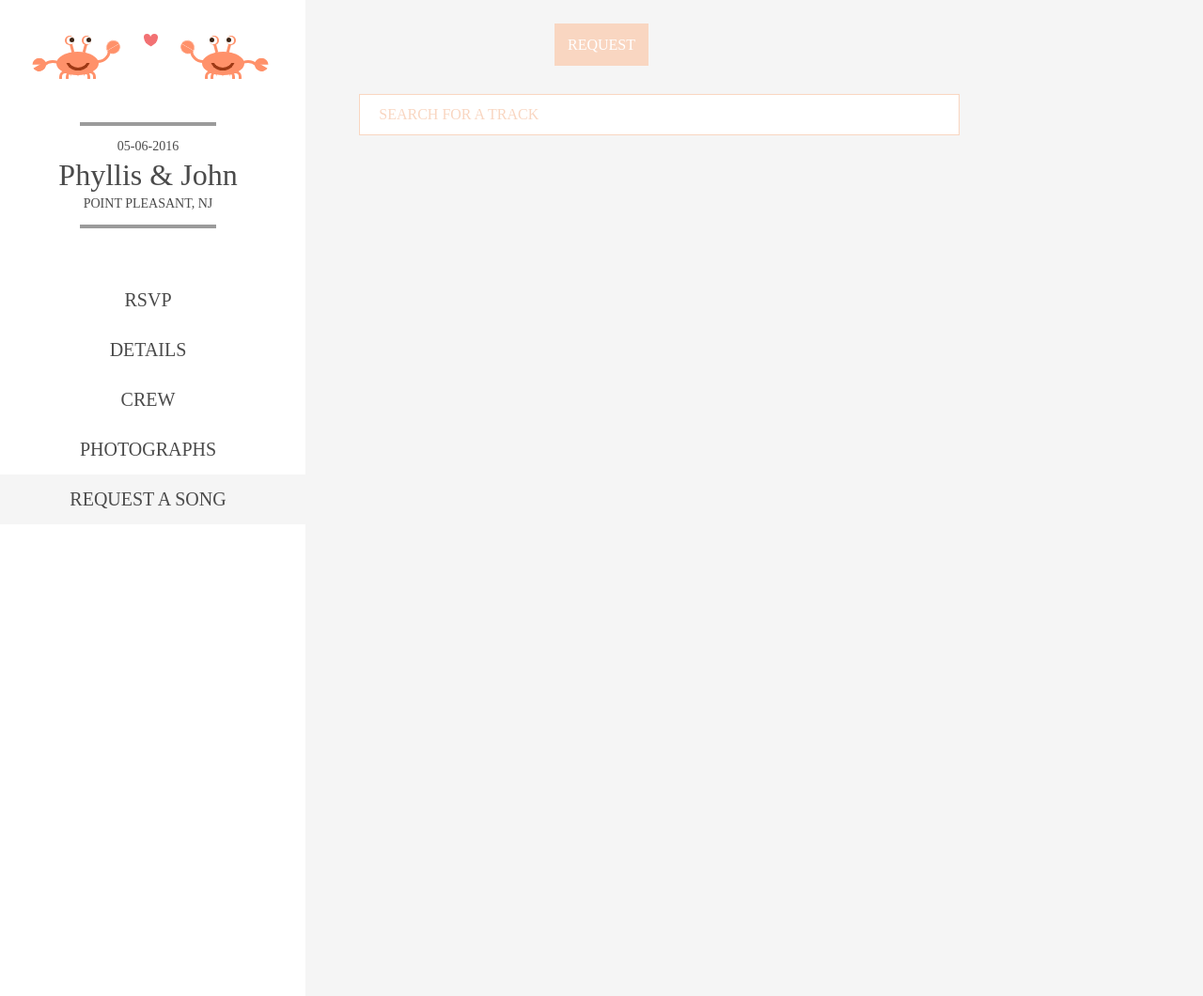
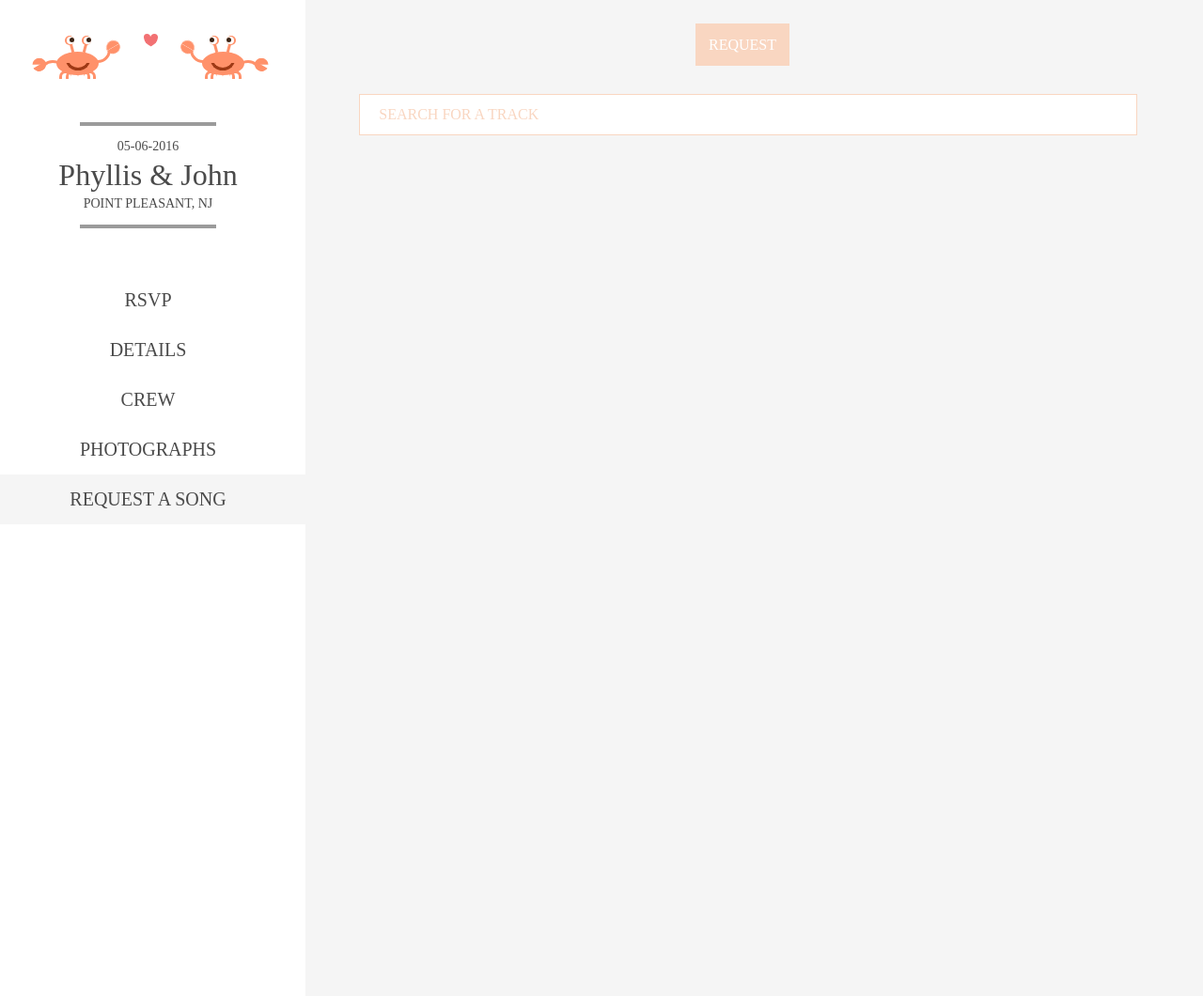
Before and after one commit to phyllisandjohn/phyllisandjohn.github.io, a Jekyll site: the page request/index.html, which Jekyll copies as it is, in a window 1280 px wide. Shown: the whole page at 94% size. Built offline with Jekyll 4.4.1, drawn with Linux system fonts in a browser that asks for light colours; nearby versions of some CDN libraries.

Commit message:
Update request.css

```diff
--- a/css/request.css
+++ b/css/request.css
@@ -15,7 +15,7 @@
 }
 
 .search input[type="text"] {
-  width: 65%;
+  width: 85%;
   height: 40px;
   float: left;
   margin-left: 5%;
@@ -31,7 +31,7 @@
 input[type="submit"] {
   position: absolute;
   left: 50%;
-  margin-left: -50px;
+  margin-left: 100px;
   height: 45px;
   width: 100px;
   margin-top: 25px;
```
